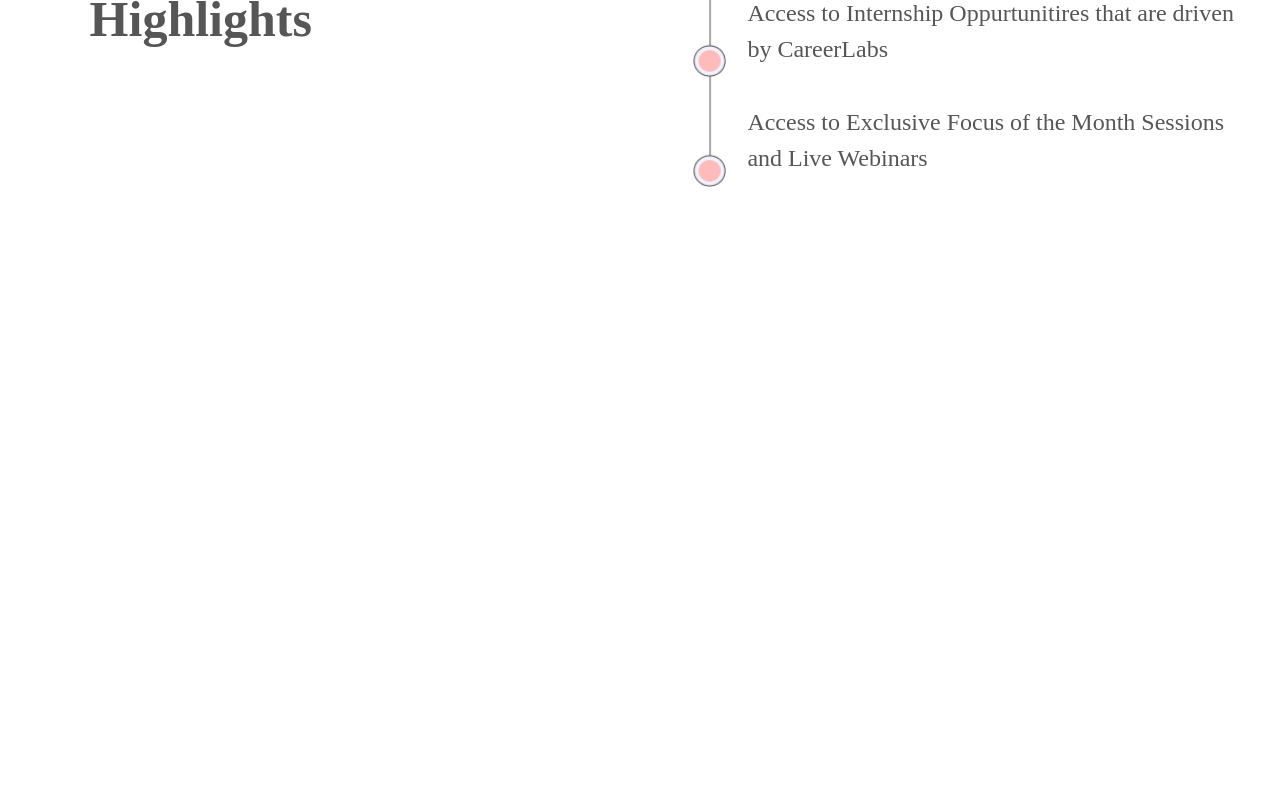
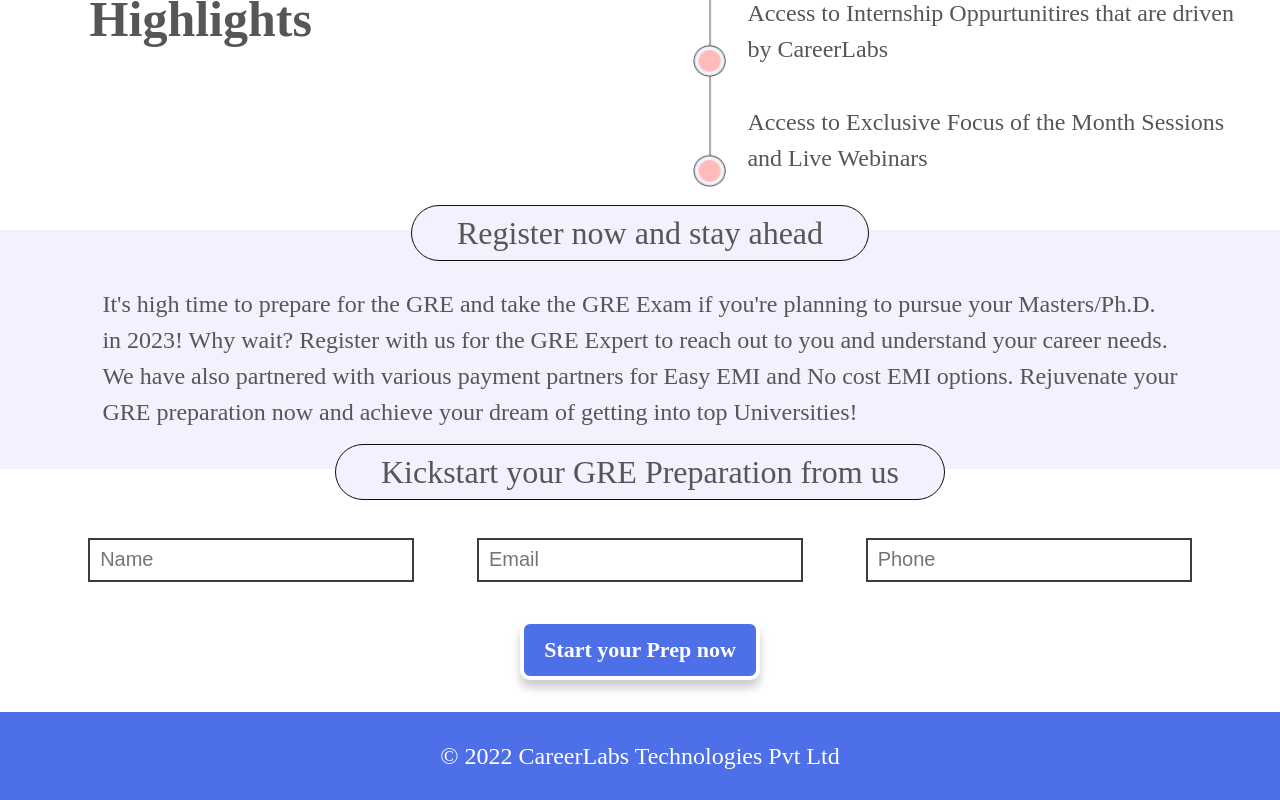
Before and after one commit to Amirtharaj-R/react-website-tasks, a JavaScript app: page / in a window 1280 px wide. Shown: the part 8742-9542 px from the top of the page. Before the commit the page ends 8972 px from the top, so only its background shows below. Built offline with nearby package versions, Linux system fonts and the light colour scheme.

Commit message:
fourtinth Sec

```diff
--- a/src/App.js
+++ b/src/App.js
@@ -671,6 +671,57 @@ function App() {
           </div>
         </div>
       </section>
+      <section class="fourtinth-sec">
+        <div class="tenth-secs">
+          <div class="third-sec-head">
+            <p>Register now and stay ahead</p>
+          </div>
+          <div class="tenth-sec-cont">
+            <p>
+              It's high time to prepare for the GRE and take the GRE Exam if
+              you're planning to pursue your Masters/Ph.D. in 2023! Why wait?
+              Register with us for the GRE Expert to reach out to you and
+              understand your career needs. We have also partnered with various
+              payment partners for Easy EMI and No cost EMI options. Rejuvenate
+              your GRE preparation now and achieve your dream of getting into
+              top Universities!
+            </p>
+          </div>
+        </div>
+      </section>
+      <section class="last-sec">
+        <div class="third-sec-head">
+          <p>Kickstart your GRE Preparation from us</p>
+        </div>
+        <div class="last-sec-form">
+          <form>
+            <input
+              type="text"
+              name="Gre-name"
+              id="Gre-Name"
+              placeholder="Name"
+            />
+            <input
+              type="email"
+              name="Gre-email"
+              id="Gre-Email"
+              placeholder="Email"
+            />
+            <input
+              type="numer"
+              name="Gre-phone"
+              id="Gre-Phone"
+              placeholder="Phone"
+            />
+          </form>
+          <div class="form-btn">
+            <button>Start your Prep now</button>
+          </div>
+        </div>
+      </section>
+      <section class="footer">
+        <p>© 2022 CareerLabs Technologies Pvt Ltd</p>
+      </section>
     </>
   );
 }
```
